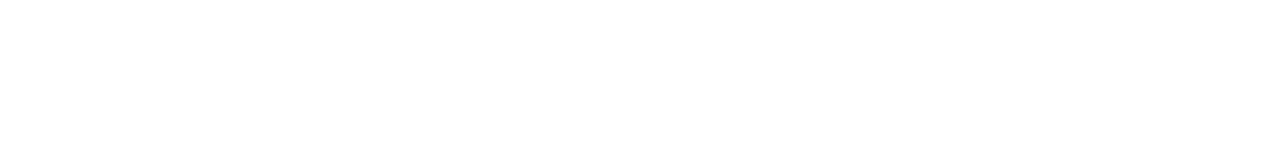
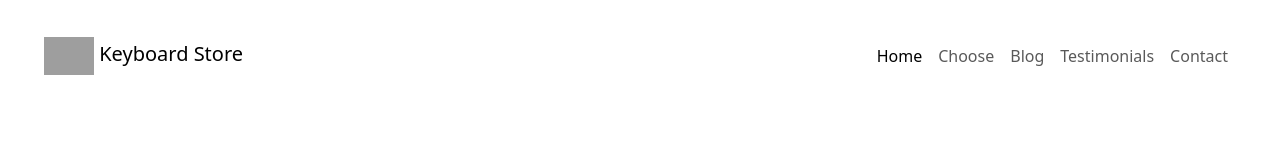
Before and after one commit to AlexReyesHuezo/keyboard-store, a website built with Vite: page index.html in a window 1280 px wide. Built offline with nearby package versions, Linux system fonts and the light colour scheme; grey boxes are pictures that could not be loaded.

Commit message:
feat(navbar): display navbar menu with logo

```diff
--- a/index.html
+++ b/index.html
@@ -28,6 +28,60 @@
     />
   </head>
   <body>
+    <!-- Navbar -->
+    <nav
+      class="navbar navbar-expand-md"
+      style="background-color: var(--bs-white)"
+    >
+      <div class="container-fluid">
+        <button
+          class="navbar-toggler"
+          type="button"
+          data-bs-toggle="collapse"
+          data-bs-target="#navbar-toggler"
+          aria-controls="navbar-toggler"
+          aria-expanded="false"
+          aria-label="Toggle navigation"
+        >
+          <span class="navbar-toggler-icon"></span>
+        </button>
+        <div
+          class="collapse navbar-collapse justify-content-between align-items-center"
+          id="navbar-toggler"
+        >
+          <a class="navbar-brand" href="#">
+            <img
+              src="https://icons.getbootstrap.com/assets/icons/keyboard.svg"
+              alt="keyboard"
+              width="50"
+              class="d-inline-block align-text-center"
+              alt="Keyboard store logo"
+            />
+            Keyboard Store
+          </a>
+          <ul
+            class="navbar-nav d-flex justify-content-center align-items-center"
+          >
+            <li class="nav-item">
+              <a class="nav-link active" aria-current="page" href="#">Home</a>
+            </li>
+            <li class="nav-item">
+              <a class="nav-link" href="#">Choose</a>
+            </li>
+            <li class="nav-item">
+              <a class="nav-link" href="#">Blog</a>
+            </li>
+            <li class="nav-item">
+              <a class="nav-link" href="#">Testimonials</a>
+            </li>
+            <li class="nav-item">
+              <a class="nav-link" href="#">Contact</a>
+            </li>
+          </ul>
+        </div>
+      </div>
+    </nav>
+
     <script
       src="https://cdn.jsdelivr.net/npm/bootstrap@5.3.2/dist/js/bootstrap.bundle.min.js"
       integrity="sha384-C6RzsynM9kWDrMNeT87bh95OGNyZPhcTNXj1NW7RuBCsyN/o0jlpcV8Qyq46cDfL"
--- a/style.css
+++ b/style.css
@@ -0,0 +1,12 @@
+/* Navbar*/
+
+.navbar {
+  padding: 2rem;
+}
+
+/* Responsive */
+@media screen and (max-width: 767px) {
+  .navbar-brand {
+    display: none;
+  }
+}
```
